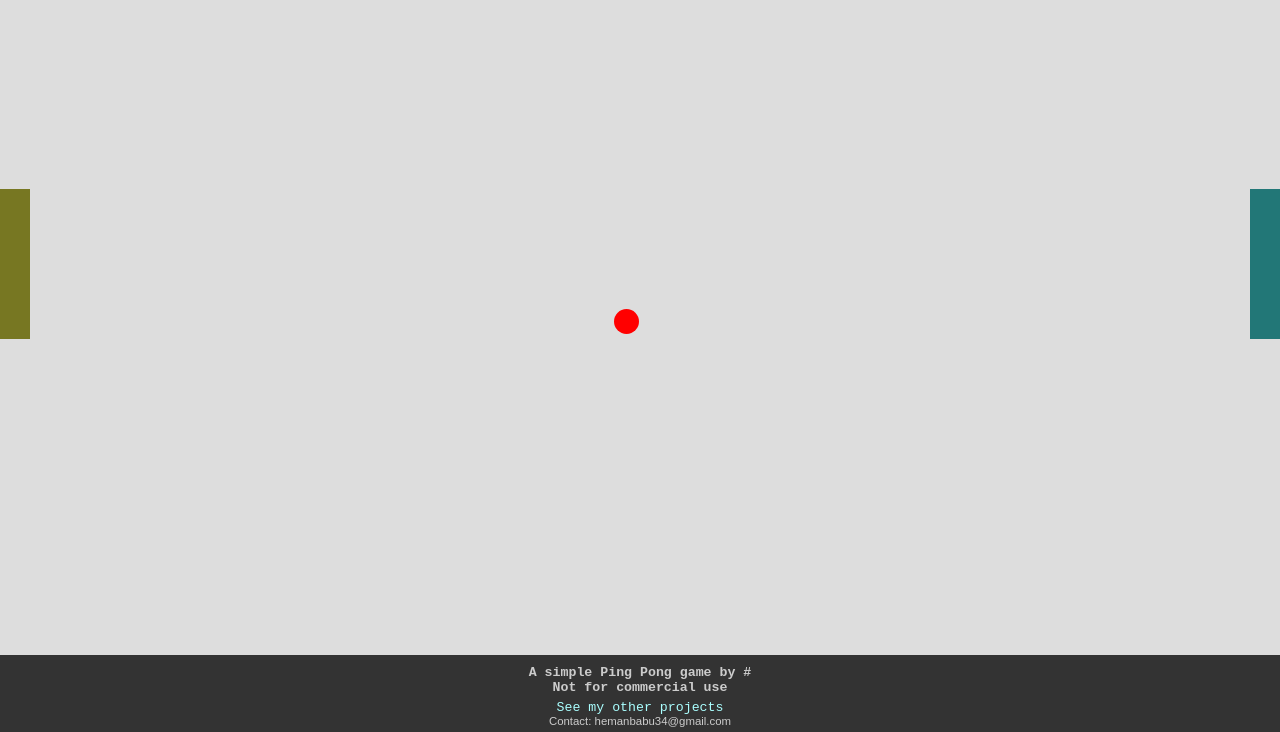
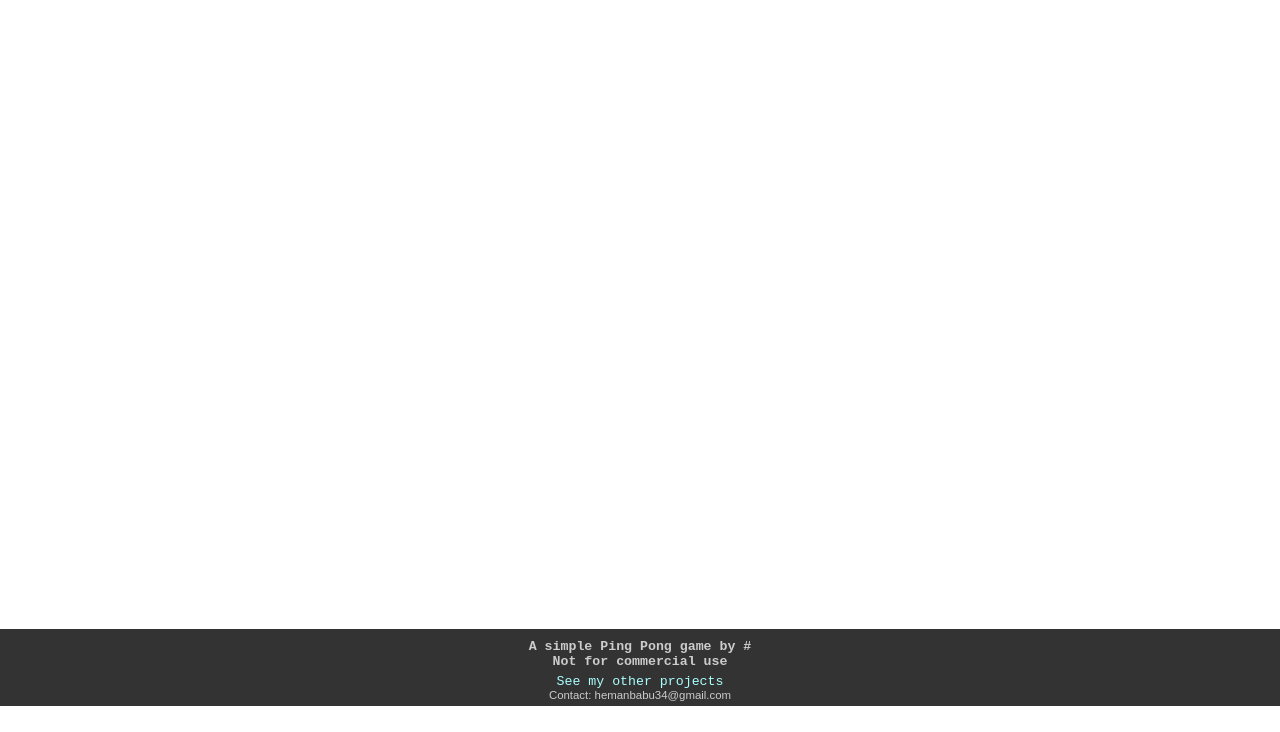
Before and after one commit to AnonyHenry/Ping-Pong-Game, a plain HTML site: page index.html in a window 1280 px wide. Shown: the part 68-800 px from the top of the page. Drawn offline with Linux system fonts and the light colour scheme.

Commit message:
AnonyHenry

```diff
--- a/index.html
+++ b/index.html
@@ -12,11 +12,7 @@
     <header>
         <h1> Ping Pong </h1>
     </header>
-    <main>
-        <div class="player" id="player-0"></div>
-        <div class="player" id="player-1"></div>
-        <div id="ball"></div>
-    </main>
+    <canvas id='playGround'></canvas>
     <footer>
         <p>
             A simple Ping Pong game by #
```
